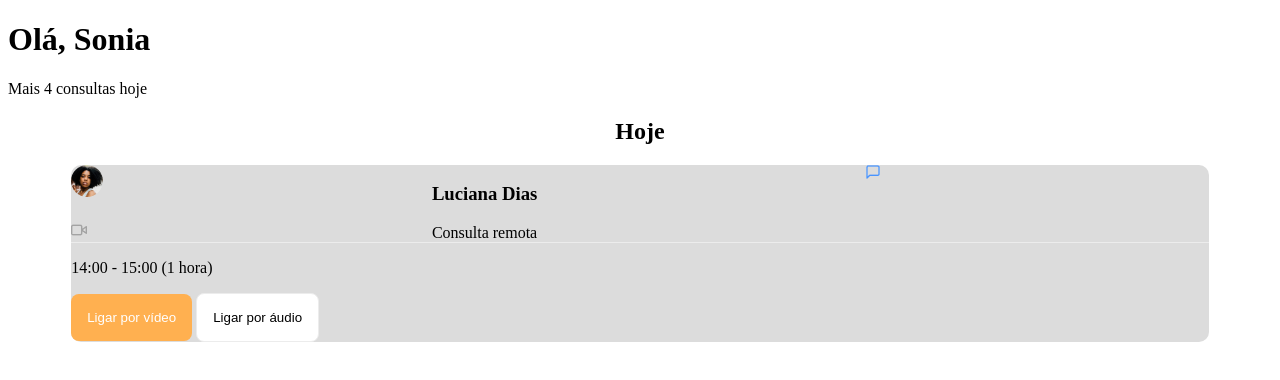
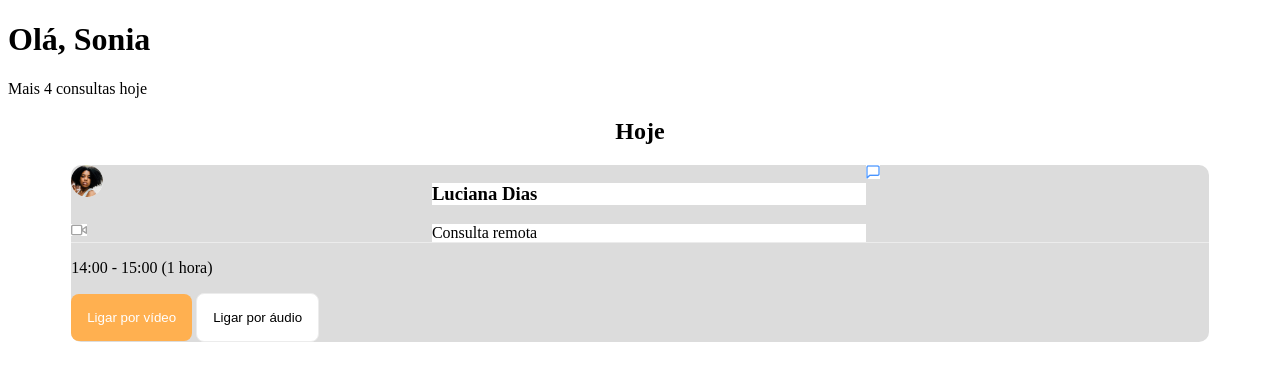
Before and after one commit to Eridhonson/-7DaysOfCode-Responsividade, a plain HTML site: page index.html in a window 1280 px wide. Drawn offline with Linux system fonts and the light colour scheme.

Commit message:
Alteração no nome da classe .cor para .tag

```diff
--- a/assets/css/layout/layout.css
+++ b/assets/css/layout/layout.css
@@ -18,7 +18,7 @@
     "img name side"
     "icon consultation side";
 }
-.cor {
+.tag {
     background-color: white;
 }
 .client__info__img {
```
